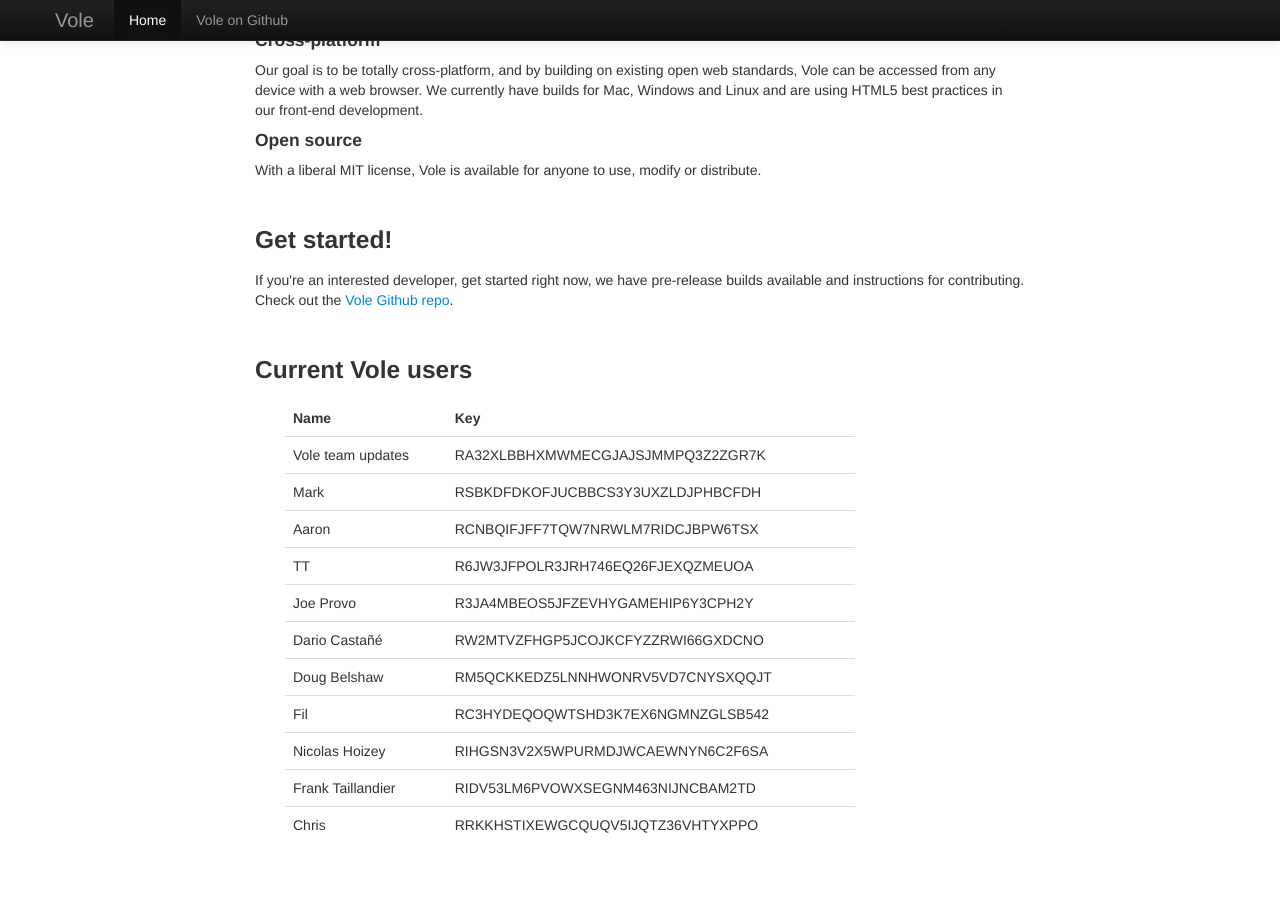
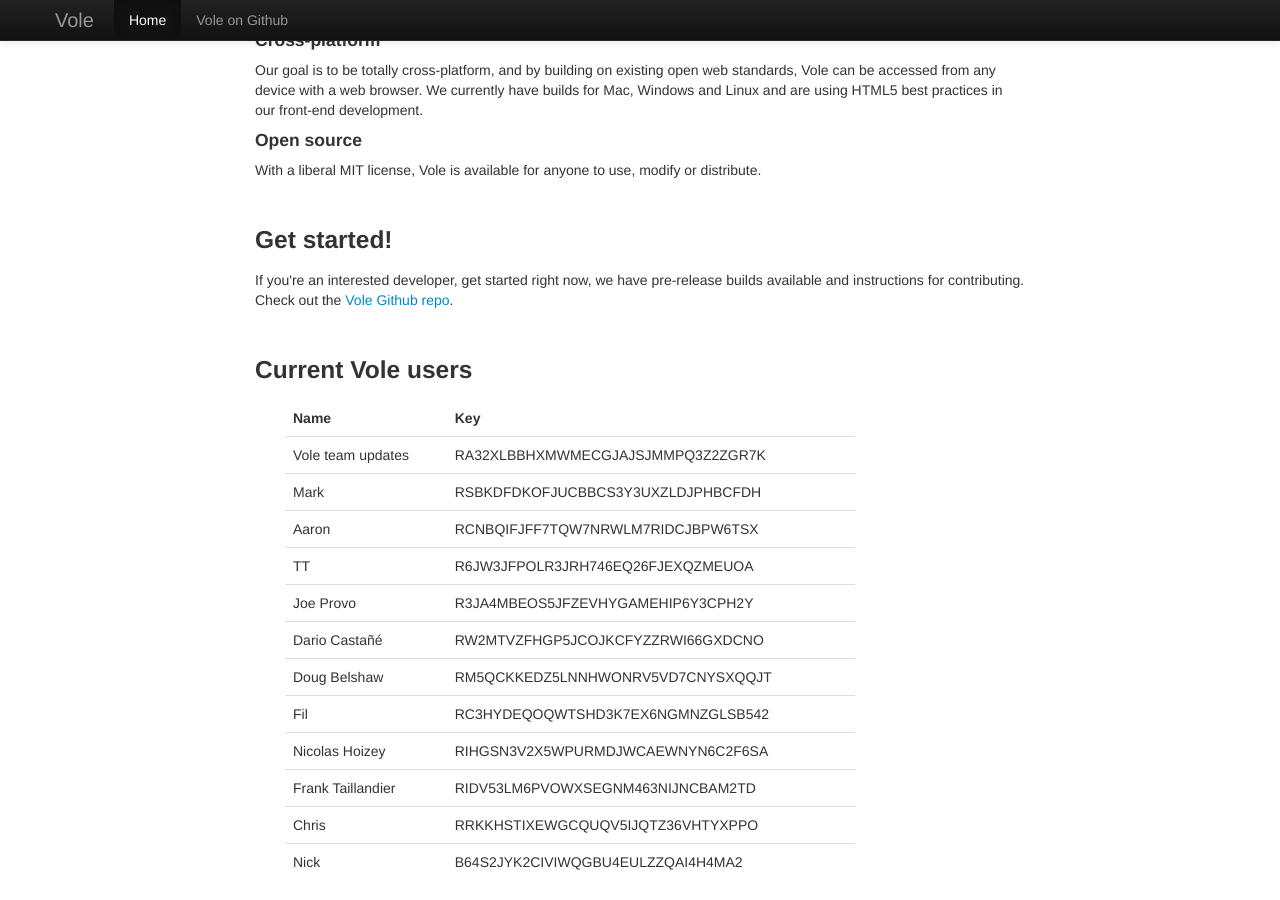
Before and after one commit to vole/vole.github.io, a Jekyll site: the page built from index.html, in a window 1280 px wide and 900 px high, scrolled down 1981 px. Built offline with Jekyll 4.4.1, drawn with Linux system fonts in a browser that asks for light colours; before the commit the page ends 2844 px from its top, so only the background shows below that.

Commit message:
anothe ovler

```diff
--- a/index.html
+++ b/index.html
@@ -137,6 +137,10 @@
               <td>Chris</td>
               <td>RRKKHSTIXEWGCQUQV5IJQTZ36VHTYXPPO</td>
             </tr>
+            <tr>
+              <td>Nick</td>
+              <td>B64S2JYK2CIVIWQGBU4EULZZQAI4H4MA2</td>
+            </tr>
           </tbody>
         </table>
       </div>
```
